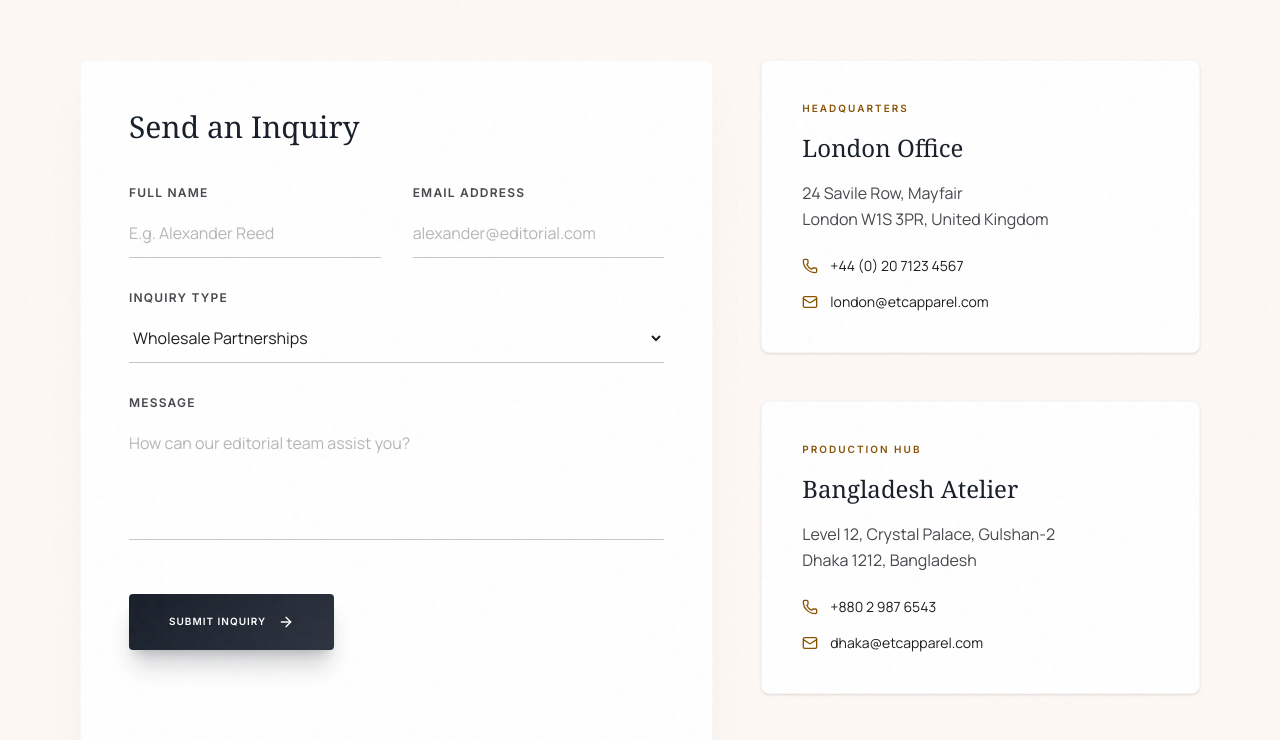
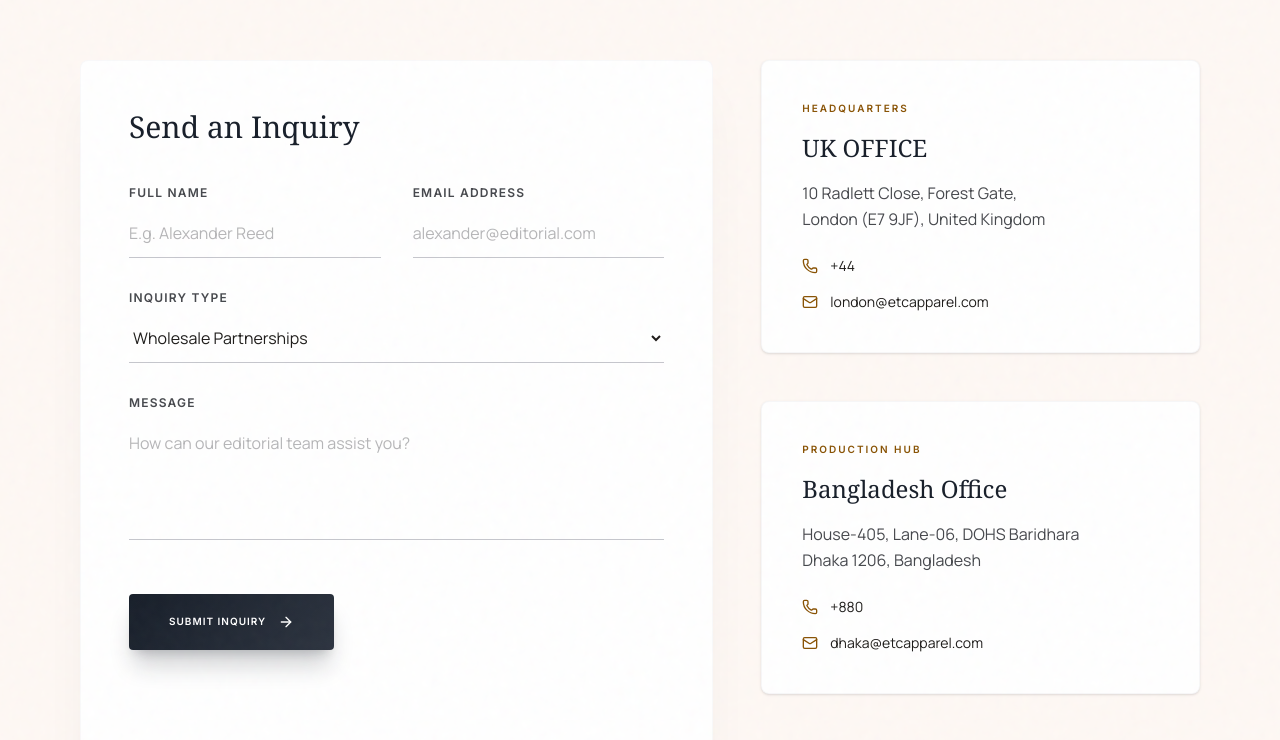
Before and after one commit to tanvirul96/ETC_Apperial_LTD_v2, a React (Vite) app in the folder client/: page /contact in a window 1280 px wide. Shown: the part 560-1300 px from the top of the page. Built offline with nearby package versions, Linux system fonts and the light colour scheme; no server answers; grey boxes are pictures that could not be loaded.

Commit message:
feat: add Contact, Shop, About, and Header components to client application

```diff
--- a/client/src/components/Header.jsx
+++ b/client/src/components/Header.jsx
@@ -34,13 +34,13 @@ const Header = () => {
       <header className={`fixed top-0 left-0 w-full z-50 transition-all duration-500 ${isScrolled ? 'bg-white/80 backdrop-blur-md border-b border-outline-variant/10 h-20' : 'bg-transparent h-20'}`}>
         <nav className="container mx-auto px-6 md:px-16 h-full flex items-center justify-between">
           <div className="flex items-center gap-12">
-            <Link to="/" className="font-headline text-2xl md:text-3xl font-black text-primary tracking-tighter"><img src={etcLogo} alt="Logo" className="h-16" /></Link>
+            <Link to="/" className="font-headline text-2xl md:text-3xl font-black text-primary tracking-tighter"><img src={etcLogo} alt="Logo" className="h-20" /></Link>
             <div className="hidden lg:flex items-center gap-8">
               {navLinks.map((link) => (
                 <Link
                   key={link.path}
                   to={link.path}
-                  className={`font-label text-[10px] uppercase tracking-[0.3em] transition-all hover:text-secondary ${location.pathname === link.path ? 'text-secondary font-bold' : 'text-on-surface-variant'}`}
+                  className={`font-label text-[15px] uppercase tracking-[0.2em] transition-all hover:text-secondary ${location.pathname === link.path ? 'text-secondary font-bold' : 'text-on-surface-variant'}`}
                 >
                   {link.name}
                 </Link>
--- a/client/src/pages/About.jsx
+++ b/client/src/pages/About.jsx
@@ -30,7 +30,7 @@ const About = () => {
               transition={{ delay: 0.4 }}
               className="text-secondary font-label font-medium uppercase tracking-[0.2em] pb-4"
             >
-              Est. 1994
+            {/* add your company establsih year here */}
             </motion.p>
           </div>
           <motion.div
--- a/client/src/pages/Contact.jsx
+++ b/client/src/pages/Contact.jsx
@@ -197,15 +197,15 @@ const Contact = () => {
           {/* London Office */}
           <div className="bg-white p-10 rounded-xl border border-outline-variant/15 transition-all hover:bg-surface-container-low group shadow-sm">
             <span className="font-label text-secondary text-[10px] font-bold tracking-[0.2em] mb-4 block">HEADQUARTERS</span>
-            <h3 className="font-headline text-2xl text-primary mb-4">London Office</h3>
+            <h3 className="font-headline text-2xl text-primary mb-4">UK OFFICE</h3>
             <p className="font-body text-on-surface-variant leading-relaxed mb-6">
-              24 Savile Row, Mayfair<br/>
-              London W1S 3PR, United Kingdom
+              10 Radlett Close, Forest Gate,<br/>
+              London  (E7 9JF), United Kingdom
             </p>
             <div className="flex flex-col gap-4 font-body text-on-surface text-sm">
               <a className="flex items-center gap-3 hover:text-secondary transition-colors" href="tel:+442071234567">
                 <Phone className="w-4 h-4 text-secondary" />
-                +44 (0) 20 7123 4567
+                +44
               </a>
               <a className="flex items-center gap-3 hover:text-secondary transition-colors" href="mailto:london@etcapparel.com">
                 <Mail className="w-4 h-4 text-secondary" />
@@ -217,15 +217,15 @@ const Contact = () => {
           {/* Bangladesh Office */}
           <div className="bg-white p-10 rounded-xl border border-outline-variant/15 transition-all hover:bg-surface-container-low group shadow-sm">
             <span className="font-label text-secondary text-[10px] font-bold tracking-[0.2em] mb-4 block">PRODUCTION HUB</span>
-            <h3 className="font-headline text-2xl text-primary mb-4">Bangladesh Atelier</h3>
+            <h3 className="font-headline text-2xl text-primary mb-4">Bangladesh Office</h3>
             <p className="font-body text-on-surface-variant leading-relaxed mb-6">
-              Level 12, Crystal Palace, Gulshan-2<br/>
-              Dhaka 1212, Bangladesh
+              House-405, Lane-06, DOHS Baridhara<br/>
+              Dhaka 1206, Bangladesh
             </p>
             <div className="flex flex-col gap-4 font-body text-on-surface text-sm">
               <a className="flex items-center gap-3 hover:text-secondary transition-colors" href="tel:+88029876543">
                 <Phone className="w-4 h-4 text-secondary" />
-                +880 2 987 6543
+                +880
               </a>
               <a className="flex items-center gap-3 hover:text-secondary transition-colors" href="mailto:dhaka@etcapparel.com">
                 <Mail className="w-4 h-4 text-secondary" />
--- a/client/src/pages/Shop.jsx
+++ b/client/src/pages/Shop.jsx
@@ -45,8 +45,8 @@ const Shop = () => {
     <main className="pt-32 pb-24 bg-surface noise-bg min-h-screen">
       <div className="container mx-auto px-6 md:px-16">
         <header className="mb-16">
-          <span className="text-secondary font-label text-xs tracking-widest uppercase mb-4 block">The Collection</span>
-          <h1 className="text-5xl md:text-7xl font-black text-primary tracking-tighter font-headline mb-8">Architectural <span className="italic font-normal">Essentials.</span></h1>
+          <span className="text-secondary font-label text-primary tracking-widest uppercase mb-4 block">The Collection</span>
+          <h1 className="text-5xl md:text-7xl font-black text-primary tracking-tighter font-headline mb-8"> Discover <span className="italic font-normal">Our Latest Styles.</span></h1>
 
           <div className="flex flex-col md:flex-row gap-8 items-center justify-between bg-white p-6 rounded-lg shadow-sm border border-outline-variant/10">
             <div className="relative w-full md:w-96">
```
